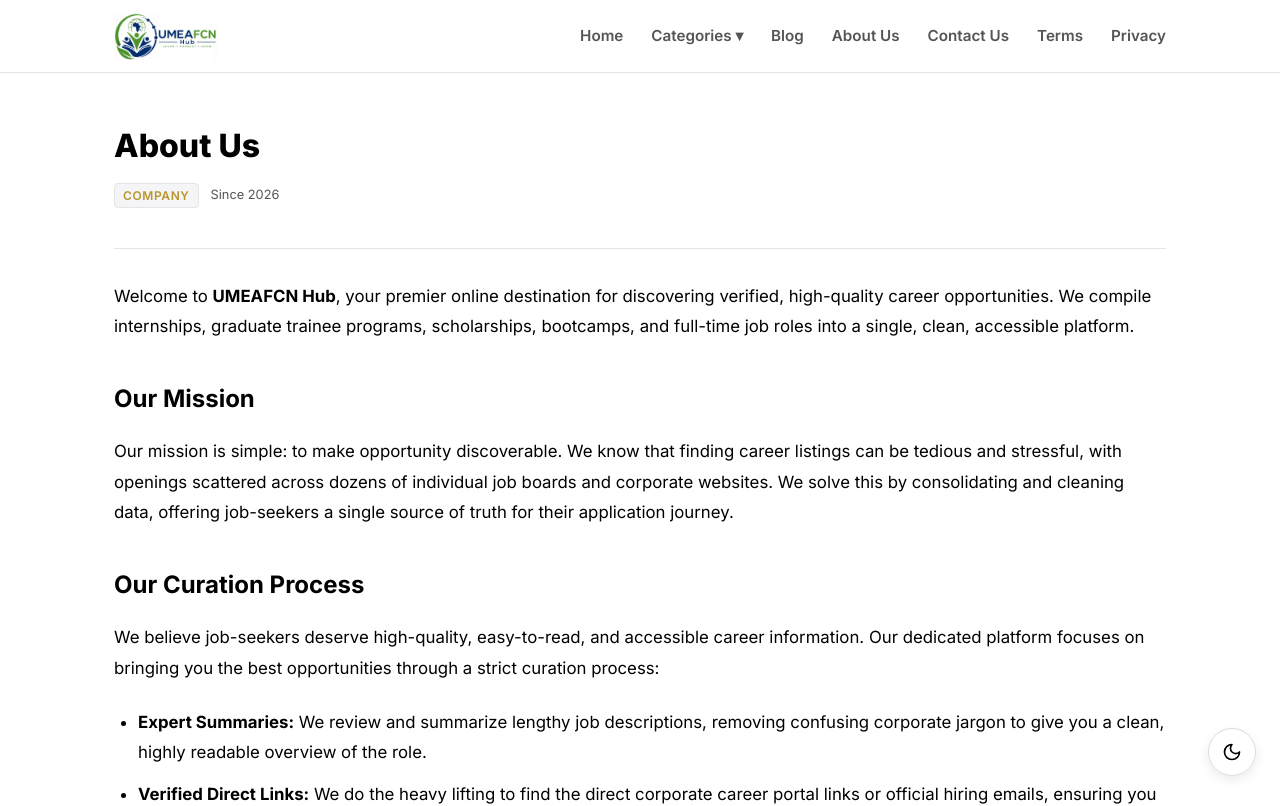
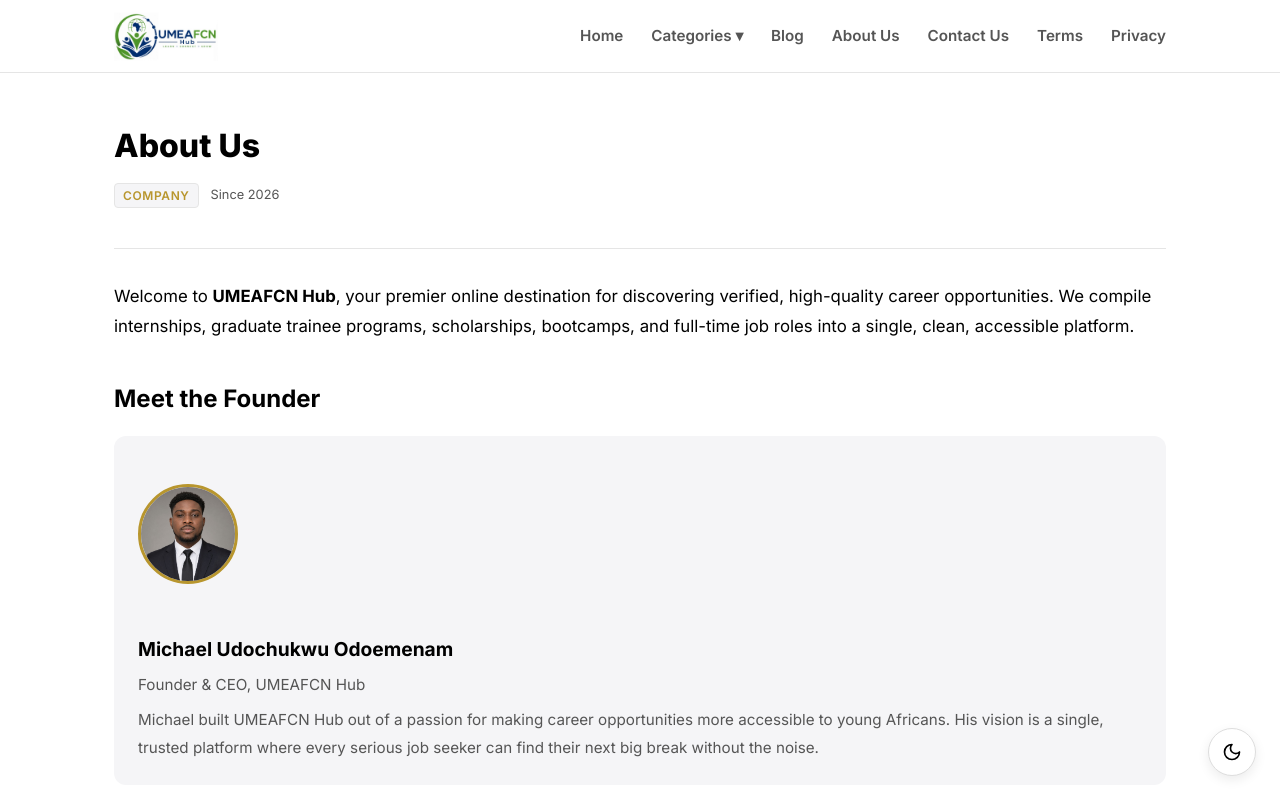
Before and after one commit to umeaclinton/UMEAFCN-Hub, a Next.js app: page /about in a window 1280 px wide. Shown: the top 806 px of the page. Built offline with nearby package versions, Linux system fonts and the light colour scheme.

Commit message:
Update founder info: remove dash, add photo and bio to About and Contact pages

```diff
--- a/src/app/about/page.tsx
+++ b/src/app/about/page.tsx
@@ -22,6 +22,22 @@
           Welcome to <strong>UMEAFCN Hub</strong>, your premier online destination for discovering verified, high-quality career opportunities. We compile internships, graduate trainee programs, scholarships, bootcamps, and full-time job roles into a single, clean, accessible platform.
         </p>
 
+        <h2>Meet the Founder</h2>
+        <div style={{ display: 'flex', alignItems: 'center', gap: '1.5rem', padding: '1.5rem', background: 'var(--surface-hover)', borderRadius: '12px', marginBottom: '1.5rem', flexWrap: 'wrap' }}>
+          <img
+            src="/ceo&founderimgage.jpg"
+            alt="Michael Udochukwu Odoemenam"
+            style={{ width: '100px', height: '100px', borderRadius: '50%', objectFit: 'cover', border: '3px solid #b8962e', flexShrink: 0 }}
+          />
+          <div>
+            <strong style={{ fontSize: '1.2rem', display: 'block', marginBottom: '0.25rem' }}>Michael Udochukwu Odoemenam</strong>
+            <span style={{ color: 'var(--text-muted)', fontSize: '0.95rem', display: 'block', marginBottom: '0.5rem' }}>Founder & CEO, UMEAFCN Hub</span>
+            <p style={{ margin: 0, fontSize: '0.95rem', color: 'var(--text-muted)' }}>
+              Michael built UMEAFCN Hub out of a passion for making career opportunities more accessible to young Africans. His vision is a single, trusted platform where every serious job seeker can find their next big break without the noise.
+            </p>
+          </div>
+        </div>
+
         <h2>Our Mission</h2>
         <p>
           Our mission is simple: to make opportunity discoverable. We know that finding career listings can be tedious and stressful, with openings scattered across dozens of individual job boards and corporate websites. We solve this by consolidating and cleaning data, offering job-seekers a single source of truth for their application journey.
@@ -37,7 +53,7 @@
           <li><strong>Quality Control:</strong> We prioritize posts that offer direct application routes, actively avoiding third-party boards that require unnecessary registrations or hidden fees.</li>
         </ul>
 
-        <h2>Google AdSense & Transparency</h2>
+        <h2>Google AdSense &amp; Transparency</h2>
         <p>
           We believe in transparency. In order to keep our resources free to job-seekers worldwide, we partner with advertisers like Google AdSense to serve targeted, contextual advertisements. We also host a <strong>Career Blog</strong> packed with original, expert career guidance, CV writing advice, and interview checklists to support your path to success.
         </p>
--- a/src/app/page.tsx
+++ b/src/app/page.tsx
@@ -139,7 +139,7 @@
           </div>
           <div className="founder-text">
             <h3>Welcome to UMEAFCN Hub!</h3>
-            <p>I built this platform to curate the best remote jobs, internships, and scholarships in one place. No spam, just real opportunities hand-picked for our community. <br/>— <strong>Michael Udochukwu Odoemenam</strong>, Founder & CEO</p>
+            <p>I built this platform to curate the best remote jobs, internships, and scholarships in one place. No spam, just real opportunities hand-picked for our community. <br/><strong>Michael Udochukwu Odoemenam</strong>, Founder & CEO</p>
           </div>
         </div>
 
```
Also changed, not shown: src/app/contact/page.tsx (+16 -2 lines).
